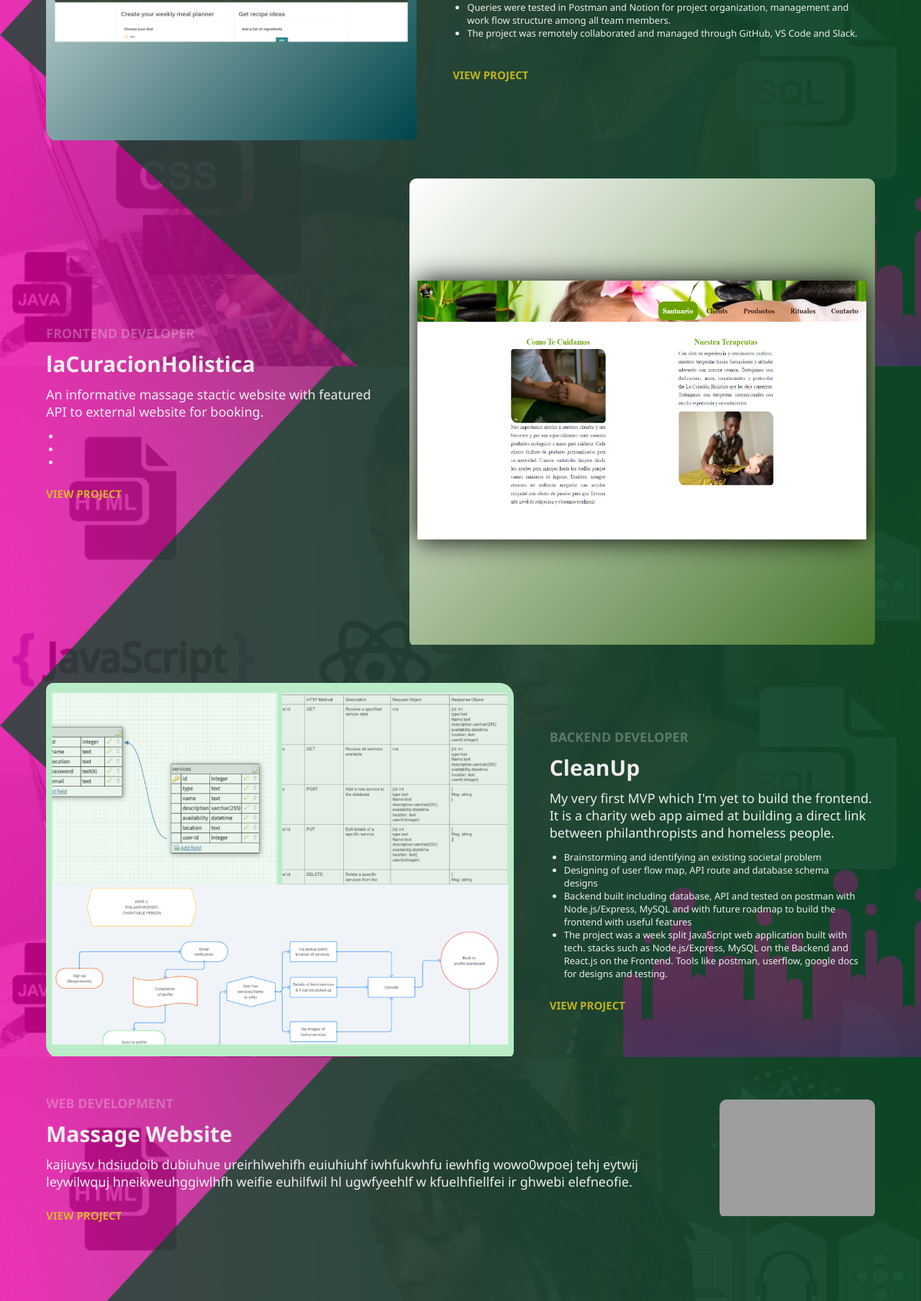
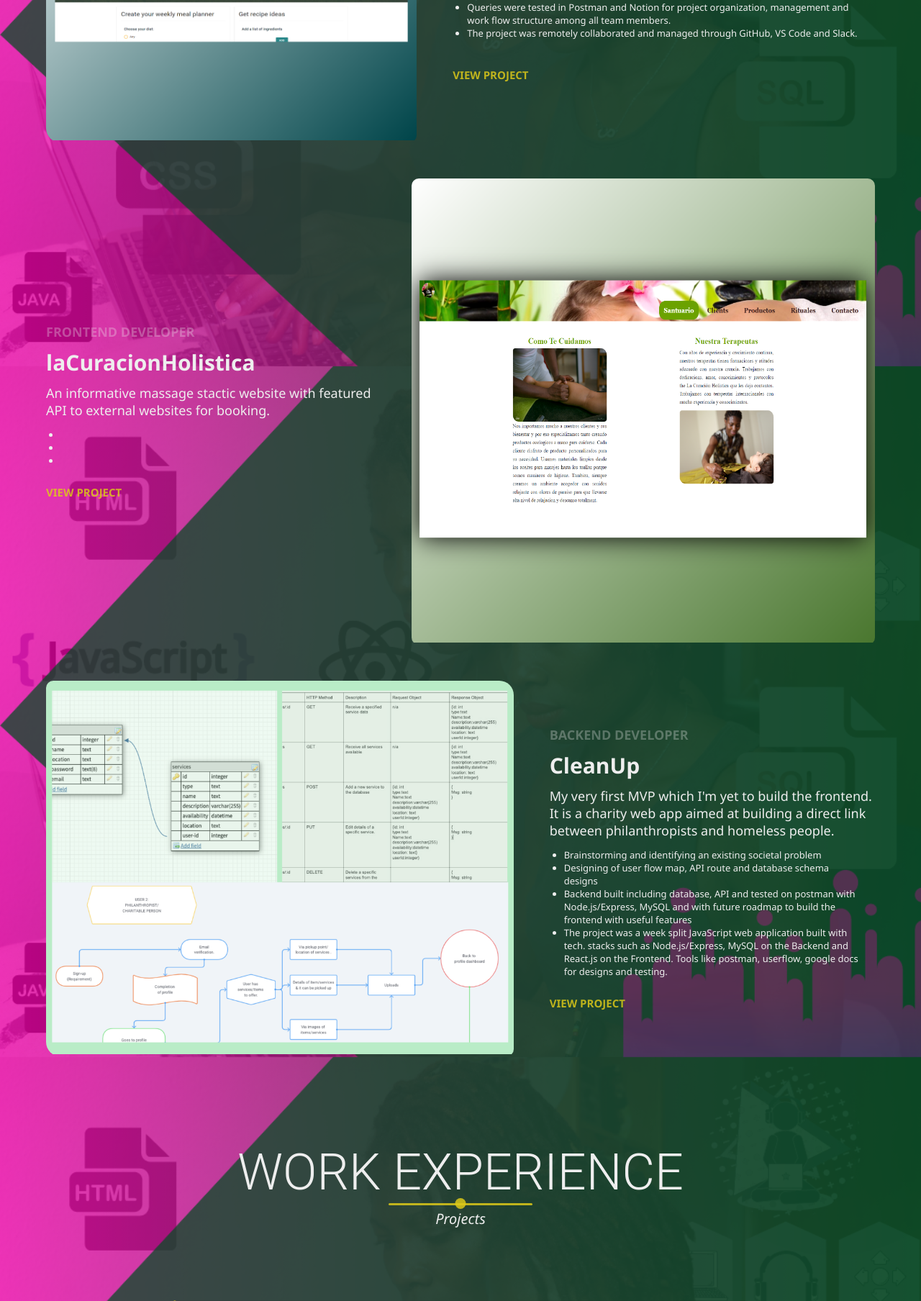
Before and after one commit to mimifitz/portfolio, a PHP site: page / in a window 1280 px wide. Shown: the part 4291-6099 px from the top of the page at 72% size. Run offline with PHP 8.4, Linux system fonts and the light colour scheme; grey boxes are pictures that could not be loaded.

Commit message:
COMNTACT.PHP refactored and updated

```diff
--- a/pages/index.html
+++ b/pages/index.html
@@ -193,7 +193,7 @@
                 <div class="portfolio-description">
                     <h6>Frontend Developer</h6>
                     <h1>laCuracionHolistica</h1>
-                    <p> An informative massage stactic website with featured API to external website for booking.
+                    <p> An informative massage stactic website with featured API to external websites for booking.
                     <ul>
                         <li>
                         </li>
@@ -233,19 +233,17 @@
                         View Project </a>
                 </div>
             </div>
-            <div class="portfolio-item">
+            <!-- <div class="portfolio-item">
                 <div class="portfolio-description">
                     <h6>Web Development</h6>
                     <h1>Massage Website</h1>
-                    <p> kajiuysv hdsiudoib dubiuhue ureirhlwehifh euiuhiuhf iwhfukwhfu iewhfig wowo0wpoej tehj eytwij
-                        leywilwquj hneikweuhggiwlhfh weifie euhilfwil hl ugwfyeehlf w kfuelhfiellfei ir ghwebi
-                        elefneofie. </p>
+                    <p></p>
                     <a href="#" target="_blank" rel="noopener noreferrer" class="cta"> View Project </a>
                 </div>
                 <div class="portfolio-img">
                     <img src="images\foto6.JPG" alt="">
                 </div>
-            </div>
+            </div> -->
         </div>
     </section>
     <section class="experience" id="experience">
```
Also changed, not shown: pages/contact.php (+11 -34 lines), 1 other file.
